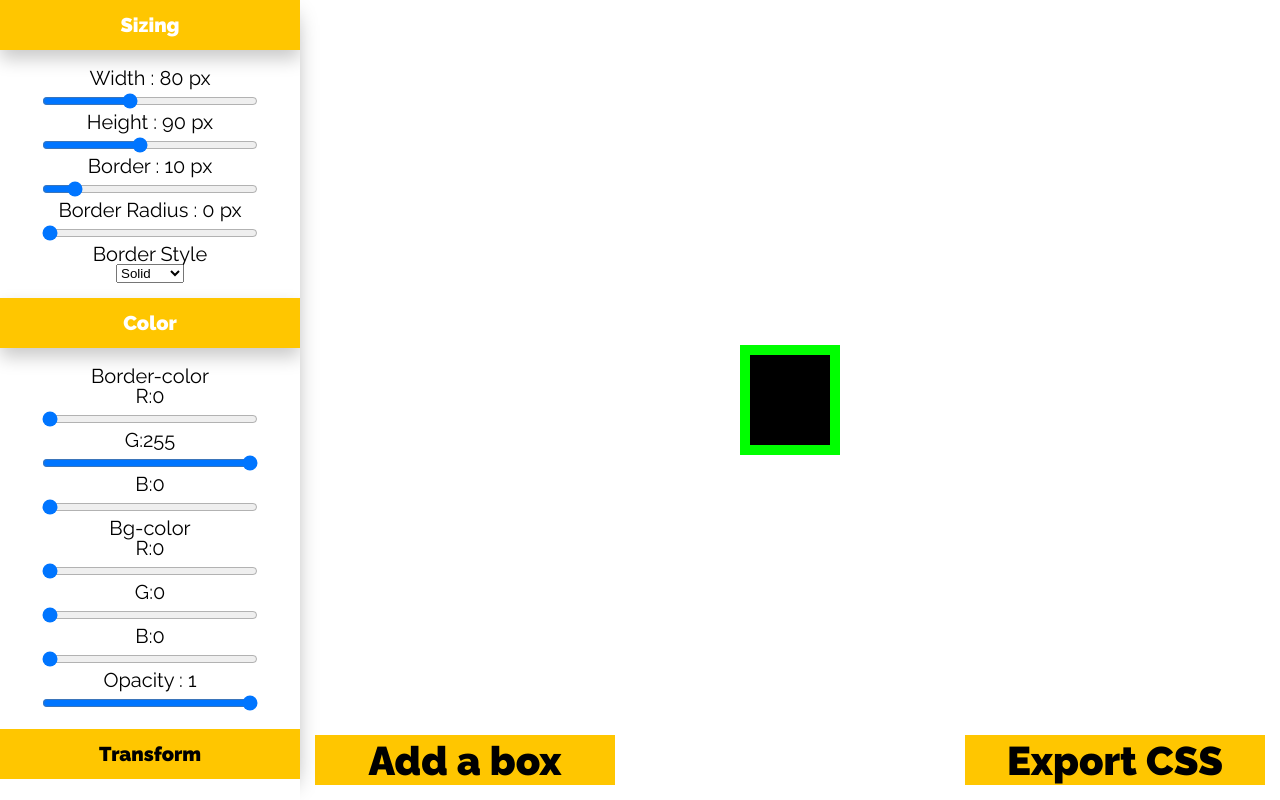
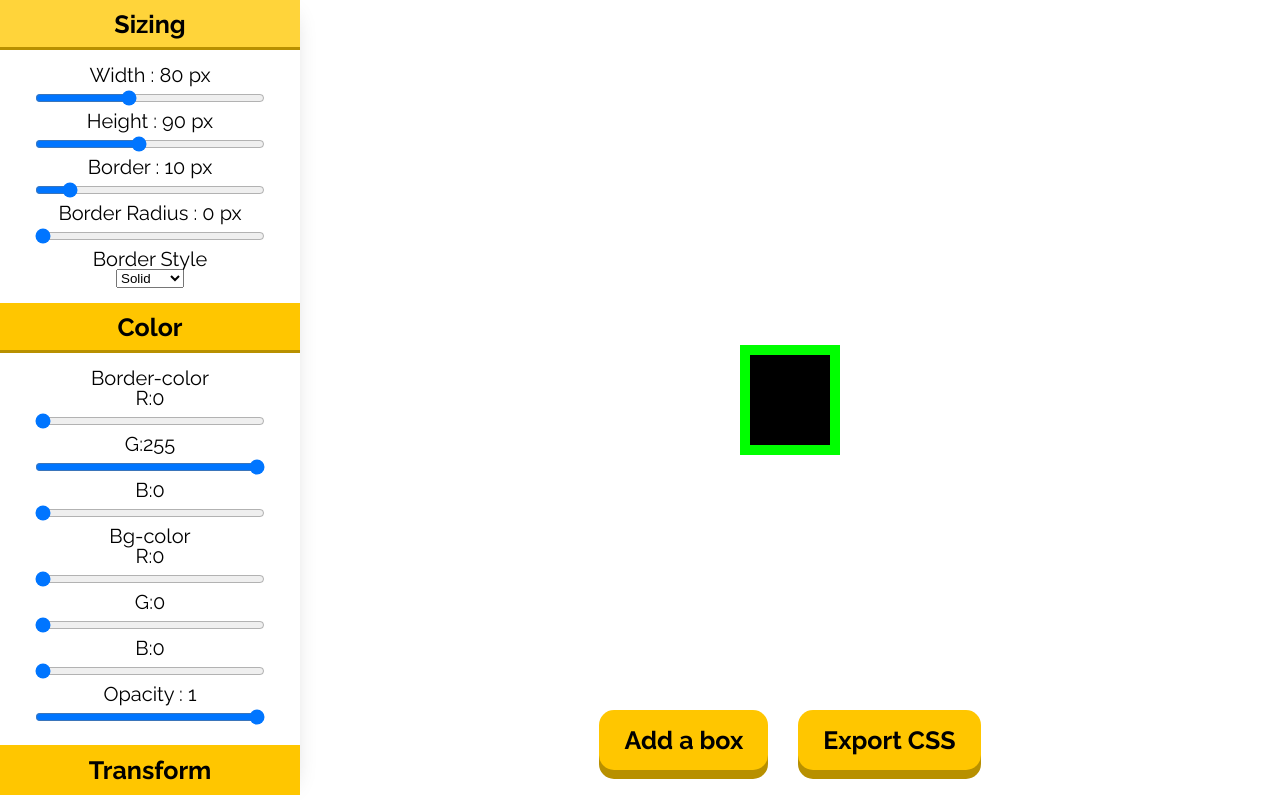
Before and after one commit to amerre/Css_helper, a Vue app: page / in a window 1280 px wide. Both pictures are taken after a click on the button "Color". Built offline with nearby package versions, Linux system fonts and the light colour scheme.

Commit message:
:art: Styling and animations

```diff
--- a/src/assets/main.scss
+++ b/src/assets/main.scss
@@ -1,4 +1,4 @@
-@import "styles/reset.scss";
+@import "reset.scss";
 @import "styles/colors.scss";
 
 @import "styles/text.scss";
@@ -7,3 +7,4 @@
 @import "styles/sidebar.scss";
 @import "styles/content.scss";
 @import "styles/colors.scss";
+@import "styles/export.scss";
--- a/src/assets/styles/colors.scss
+++ b/src/assets/styles/colors.scss
@@ -1,2 +1,4 @@
-$main-color: #ffc600;
-$second-color: #000;
+$yellow: #ffc600;
+$light-yellow: #ffd024e5;
+$dark-yellow: #b89000;
+$black: rgb(117, 117, 117);
--- a/src/assets/styles/content.scss
+++ b/src/assets/styles/content.scss
@@ -4,74 +4,28 @@
   justify-content: center;
   align-items: center;
   overflow: hidden;
-  .foot {
+  #footer {
+    display: flex;
     position: absolute;
-    bottom: 0;
-    left: 300px;
-    right: 0;
-    display: flex;
-    justify-content: space-between;
-    align-content: flex-end;
-    align-items: flex-end;
-    margin: 15px;
+    bottom: 0px;
     button {
-      font-weight: 900;
-      font-family: "Raleway", sans-serif;
-      background-color: $main-color !important;
-      &:hover {
-        color: white;
-      }
-      &:active {
-        background-color: black !important;
-        color: white;
-      }
+      margin: 30px 15px;
+      padding: 15px 25px;
+      font-size: 24px;
+      text-align: center;
+      cursor: pointer;
+      outline: none;
+      background-color: $yellow;
+      border: none;
+      border-radius: 15px;
+      box-shadow: 0 9px $dark-yellow;
     }
-    .addBoxBtn {
-      font-size: 40px;
-      padding: 0;
-      border: none;
-      background: none;
-      height: 50px;
-      width: 300px;
-      background-color: grey;
-      &:hover {
-        background-color: green;
-      }
+    button:hover {
+      background-color: $light-yellow;
     }
-    .export {
-      .exportContent {
-        box-shadow: inset 0px 0px 77px -52px rgba(0, 0, 0, 0.65);
-        padding: 15px;
-        position: absolute;
-        bottom: 45px;
-        z-index: -1;
-        right: 0px;
-        width: calc(300px - 30px);
-        background-color: white;
-      }
-      .exportBtn {
-        font-size: 40px;
-        padding: 0;
-        border: none;
-        background: none;
-        height: 50px;
-        width: 300px;
-        background-color: grey;
-        &:hover {
-          background-color: green;
-        }
-      }
-    }
-    #credits {
-      height: 56px;
-      a {
-        color: inherit;
-        text-decoration: inherit;
-        font-size: 50px;
-        &:hover {
-          color: blue;
-        }
-      }
+    button:active {
+      box-shadow: 0 5px $dark-yellow;
+      transform: translateY(4px);
     }
   }
 }
--- /dev/null
+++ b/src/assets/styles/export.scss
@@ -0,0 +1,70 @@
+.exportContent {
+  border: 3px solid $yellow;
+  background-color: white;
+  z-index: 2;
+  position: fixed;
+  bottom: 10px;
+  left: 10px;
+  width: 250px;
+  padding: 10px;
+  animation: slideIn 1s ease, fadeIn 2s ease;
+  /*.close {
+    position: absolute;
+    right: 5px;
+    top: 5px;
+    width: 25px;
+    left: 0px;
+    height: 25px;
+    font-size: 24px;
+    text-align: center;
+    background-color: $yellow;
+    user-select: none;
+    &:hover {
+      background-color: $light-yellow;
+      cursor: pointer;
+    }
+    &:active {
+      background-color: $dark-yellow;
+    }
+  } */
+}
+
+@keyframes slideIn {
+  from {
+    left: -300px;
+    opacity: 0;
+  }
+  to {
+    left: 10px;
+    opacity: 1;
+  }
+}
+
+@keyframes fadeIn {
+  from {
+    opacity: 0;
+  }
+  to {
+    opacity: 1;
+  }
+}
+
+@keyframes slideOut {
+  from {
+    left: 10px;
+    opacity: 1;
+  }
+  to {
+    left: -300px;
+    opacity: 0;
+  }
+}
+
+@keyframes fadeOut {
+  from {
+    opacity: 1;
+  }
+  to {
+    opacity: 0;
+  }
+}
--- a/src/assets/styles/sidebar.scss
+++ b/src/assets/styles/sidebar.scss
@@ -1,36 +1,30 @@
 .sidebar {
-  overflow-x: scroll;
+  overflow-x: hidden;
   display: flex;
   flex-direction: column;
-  box-shadow: 9px 0px 23px -17px rgba(0, 0, 0, 0.49);
+  box-shadow: 9px 0px 23px -17px rgba(0, 0, 0, 0.2);
   justify-content: space-between;
   z-index: 1;
+  text-align: center;
   .rules {
-    text-align: center;
     input {
-      margin-top: 5px;
-      width: 80%;
+      margin: 5px;
+      width: 85%;
     }
     button {
       width: 100%;
-      background-color: $main-color;
-      margin-bottom: 3px;
+      background-color: $yellow;
       height: 50px;
-      .rulesName {
-        font-weight: 900;
-        font-family: "Raleway", sans-serif;
+      cursor: pointer;
+      &:hover {
+        background-color: $light-yellow;
       }
     }
     .active {
-      color: white;
-      box-shadow: 0px 9px 18px 0px rgba(0, 0, 0, 0.21);
+      border-bottom: 3px solid $dark-yellow;
     }
     .rulesWrap {
       padding: 15px;
-      h1 {
-        font-family: "Raleway", sans-serif;
-        font-weight: 400;
-      }
     }
   }
 }
--- a/src/assets/styles/text.scss
+++ b/src/assets/styles/text.scss
@@ -1,4 +1,13 @@
+h1,
+h2,
+p {
+  font-family: "Raleway", sans-serif;
+}
 h1 {
+  font-size: 25px;
+  font-weight: 700;
+}
+h2 {
   font-size: 20px;
-  font-family: "Roboto", sans-serif;
+  font-weight: 400;
 }
--- a/src/components/Content.vue
+++ b/src/components/Content.vue
@@ -21,9 +21,17 @@
         'rotateZ(' + rotateZ + 'deg)'
         }"
     ></div>
-    <div class="foot">
-      <button class="addBoxBtn" @click="boxes++">Add a box</button>
+    <div id="footer">
+      <button id="addABox" @click="boxes++">
+        <h1>Add a box</h1>
+      </button>
+      <button @click="show = !show">
+        <h1 v-if="!show">Export CSS</h1>
+        <h1 v-if="show">Close export</h1>
+      </button>
+      <!-- TODO: Transition a ajouter -->
       <app-export
+        v-if="show"
         :width="width"
         :height="height"
         :border="border"
@@ -47,6 +55,11 @@
 import Export from "./Export.vue";
 
 export default {
+  data() {
+    return {
+      show: false
+    };
+  },
   components: {
     appExport: Export
   },
--- a/src/components/Export.vue
+++ b/src/components/Export.vue
@@ -1,47 +1,39 @@
 <template>
-  <div class="export" @click="show = !show">
-    <button class="exportBtn">Export CSS</button>
-    <div class="exportContent" v-if="show">
-      .
-      box {
-      <div>width: {{ width }} px;</div>
-      <div>height: {{ height }} px;</div>
-      <div v-if="border != 0">border: {{ border }}px {{ borderstyle }} {{ borderrgb }};</div>
-      <div v-if="borderradius != 0">border-radius: {{ borderradius }}px;</div>
-      <div v-if="bgrgb != 'rgb(0, 0, 0)'">background-color: {{ bgrgb }};</div>
-      <div v-if="opacity != 1">opacity: {{ opacity }};</div>
-      <div v-if="translateX != 0">transform: translateX({{ translateX }}px);</div>
-      <div v-if="translateY != 0">transform: translateY({{ translateY }}px);</div>
-      <div v-if="scale != 1">transform: scale({{ scale }});</div>
-      <div v-if="rotateX != 0">transform: rotateX({{ rotateX }}px);</div>
-      <div v-if="rotateY != 0">transform: rotateY({{ rotateY }}px);</div>
-      <div v-if="rotateZ != 0">transform: rotateZ({{ rotateZ }}px);</div>}
+  <div>
+    <div class="exportContent">div {
+      <p>width: {{ width }} px;</p>
+      <p>height: {{ height }} px;</p>
+      <p v-if="border != 0">border: {{ border }}px {{ borderstyle }} {{ borderrgb }};</p>
+      <p v-if="borderradius != 0">border-radius: {{ borderradius }}px;</p>
+      <p v-if="bgrgb != 'rgb(0, 0, 0)'">background-color: {{ bgrgb }};</p>
+      <p v-if="opacity != 1">opacity: {{ opacity }};</p>
+      <p v-if="translateX != 0">transform: translateX({{ translateX }}px);</p>
+      <p v-if="translateY != 0">transform: translateY({{ translateY }}px);</p>
+      <p v-if="scale != 1">transform: scale({{ scale }});</p>
+      <p v-if="rotateX != 0">transform: rotateX({{ rotateX }}px);</p>
+      <p v-if="rotateY != 0">transform: rotateY({{ rotateY }}px);</p>
+      <p v-if="rotateZ != 0">transform: rotateZ({{ rotateZ }}px);</p>}
     </div>
   </div>
 </template>
 
 <script>
 export default {
-  data() {
-    return {
-      show: false
-    };
-  },
   props: {
-    width: String,
-    height: String,
-    border: String,
-    borderradius: String,
+    width: Number,
+    height: Number,
+    border: Number,
+    borderradius: Number,
     borderstyle: String,
     borderrgb: String,
     bgrgb: String,
-    opacity: String,
-    translateX: String,
-    translateY: String,
-    scale: String,
-    rotateY: String,
-    rotateX: String,
-    rotateZ: String
+    opacity: Number,
+    translateX: Number,
+    translateY: Number,
+    scale: Number,
+    rotateY: Number,
+    rotateX: Number,
+    rotateZ: Number
   }
 };
 </script>
--- a/src/components/rules/Color.vue
+++ b/src/components/rules/Color.vue
@@ -5,23 +5,23 @@
     </button>
     <div v-if="show" class="rulesWrap">
       <div>
-        <h1>Border-color</h1>
-        <h1>R:{{ borderrcolor }}</h1>
+        <h2>Border-color</h2>
+        <h2>R:{{ borderrcolor }}</h2>
         <input type="range" min="0" max="255" v-model="borderrcolor">
-        <h1>G:{{ bordergcolor }}</h1>
+        <h2>G:{{ bordergcolor }}</h2>
         <input type="range" min="0" max="255" v-model="bordergcolor">
-        <h1>B:{{ borderbcolor }}</h1>
+        <h2>B:{{ borderbcolor }}</h2>
         <input type="range" min="0" max="255" v-model="borderbcolor">
 
-        <h1>Bg-color</h1>
-        <h1>R:{{ bgrcolor }}</h1>
+        <h2>Bg-color</h2>
+        <h2>R:{{ bgrcolor }}</h2>
         <input type="range" min="0" max="255" v-model="bgrcolor">
-        <h1>G:{{ bggcolor }}</h1>
+        <h2>G:{{ bggcolor }}</h2>
         <input type="range" min="0" max="255" v-model="bggcolor">
-        <h1>B:{{ bgbcolor }}</h1>
+        <h2>B:{{ bgbcolor }}</h2>
         <input type="range" min="0" max="255" v-model="bgbcolor">
 
-        <h1>Opacity : {{ opacity }}</h1>
+        <h2>Opacity : {{ opacity }}</h2>
         <input type="range" min="0" max="1" v-model="opacity" step="0.1">
       </div>
     </div>
--- a/src/components/rules/Sizing.vue
+++ b/src/components/rules/Sizing.vue
@@ -5,23 +5,23 @@
     </button>
     <div v-if="show" class="rulesWrap">
       <div>
-        <h1>Width : {{ width }} px</h1>
+        <h2>Width : {{ width }} px</h2>
         <input type="range" min="0" max="200" v-model="width">
       </div>
       <div>
-        <h1>Height : {{ height }} px</h1>
+        <h2>Height : {{ height }} px</h2>
         <input type="range" min="0" max="200" v-model="height">
       </div>
       <div>
-        <h1>Border : {{ border }} px</h1>
+        <h2>Border : {{ border }} px</h2>
         <input type="range" min="0" max="80" v-model="border">
       </div>
       <div>
-        <h1>Border Radius : {{ borderradius }} px</h1>
+        <h2>Border Radius : {{ borderradius }} px</h2>
         <input type="range" min="0" max="100" v-model="borderradius">
       </div>
       <div>
-        <h1>Border Style</h1>
+        <h2>Border Style</h2>
         <select v-model="borderstyle">
           <option value="solid" selected>Solid</option>
           <option value="dotted">Dotted</option>
```
Also changed, not shown: src/components/rules/Transform.vue (+6 -6 lines), src/assets/reset.scss (renamed from src/assets/styles/reset.scss).
